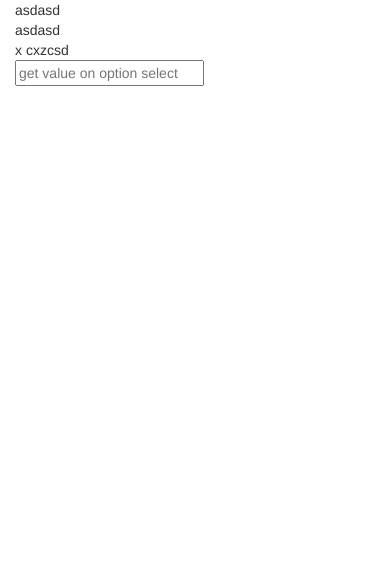
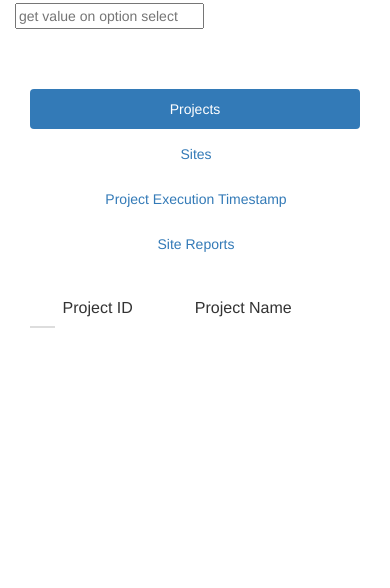
Before and after one commit to ctsit/rcreporter, a Django app: page /report/ in a window 390 px wide. Shown: the part 146-734 px from the top of the page. Run offline with Django 3.2, Linux system fonts and the light colour scheme; data that the repository does not hold is empty; some libraries are stand-ins or nearby versions.

Commit message:
Fixed the bug in models for foreign key column name, and modified the main dashboard template git status

```diff
--- a/reportingTool/templates/reportingTool/main.html
+++ b/reportingTool/templates/reportingTool/main.html
@@ -16,7 +16,7 @@
 			<span>Select a query from the Drop Down</span>
 			</br>
 		  	<select name='query-name' id='query-id' class="form-control input-md" onchange="run()">
-		  		{% for txt,sql in objects %}
+		  		{% for txt,sql in queryObjects %}
 		  			<option value="{{txt}}">
 		  				{{sql}}
 		  			</option>
@@ -24,12 +24,116 @@
 		  	</select>
 
 		  	<div class='row'>
-			  	<div class='col-sm-4'>asdasd</div>
-			  	<div class='col-sm-4'>asdasd</div>
-			  	<div class='col-sm-4'>x cxzcsd</div>
+			  	<div class='col-sm-4'></div>
+			  	<div class='col-sm-4'></div>
+			  	<div class='col-sm-4'></div>
 		  	</div>
 
 			<input type="text" id="srt" placeholder="get value on option select"><br>
+			</br>
+			</br>
+			</br>
+			<div class='container'>
+				<ul class='nav nav-pills nav-justified'>
+					<li class='active'>
+						<a data-toggle='tab' href='#project'>Projects</a>
+					</li>
+					<li>
+						<a data-toggle='tab' href='#site'>Sites</a>
+					</li>
+					<li>
+						<a data-toggle='tab' href='#projExecTmStmp'>Project Execution Timestamp</a>
+					</li>
+					<li>
+						<a data-toggle='tab' href='#siteReports'>Site Reports</a>
+					</li>
+				</ul>
+				<br>
+				<div class='tab-content'>
+					<div id='project' class='tab-pane fade in active'>
+						<table class='table'>
+							<thead>
+								<th class='row'>
+									<td> Project ID </td>
+									<td> Project Name </td>
+								</th>
+							</thead>
+							<tbody>
+								{% for object in projectObjects %}
+								<tr class='row'>
+									{% for value in object %}
+										<td> {{value}}</td>
+									{% endfor %}
+								</tr>
+								{% endfor %}
+							</tbody>
+						</table>
+					</div>
+					<div id='site' class='tab-pane fade'>
+						<table class='table table-fixed'>
+							<thead>
+								<th class='row'>
+									<td> Site ID </td>
+									<td> Site Name </td>
+									<td> Project ID </td>
+								</th>
+							</thead>
+							<tbody>
+								{% for object in siteObjects %}
+								<tr class='row'>
+									{% for value in object %}
+										<td> {{value}}</td>
+									{% endfor %}
+								</tr>
+								{% endfor %}
+							</tbody>
+						</table>
+					</div>
+					<div id='projExecTmStmp' class='tab-pane fade'>
+						<table class='table'>
+							<thead>
+								<th class='row'>
+									<td> TimeStamp ID </td>
+									<td> Start Timestamp </td>
+									<td> End Timestamp </td>
+									<td> Project ID </td>
+								</th>
+							</thead>
+							<tbody>
+								{% for object in execTmObjects %}
+								<tr class='row'>
+									{% for value in object %}
+										<td> {{value}}</td>
+									{% endfor %}
+								</tr>
+								{% endfor %}
+							</tbody>
+						</table>
+					</div>
+					<div id='siteReports' class='tab-pane fade'>
+						<table class='table'>
+							<thead>
+								<th class='row'>
+									<td> Report ID </td>
+									<td> Patient Count </td>
+									<td> Execution ID </td>
+									<td> Site ID </td>
+								</th>
+							</thead>
+							<tbody>
+								{% for object in siteReportObjects %}
+								<tr class='row'>
+									{% for value in object %}
+										<td> {{value}}</td>
+									{% endfor %}
+								</tr>
+								{% endfor %}
+							</tbody>
+						</table>
+					</div>
+				</div>
+			</div>
+
 		</fieldset>
 	</form>
 	<label id='ans'></span>
--- a/reportingTool/views.py
+++ b/reportingTool/views.py
@@ -1,24 +1,48 @@
 from django.shortcuts import render, get_object_or_404
 from django.http import HttpResponse, HttpResponseRedirect
-from .models import Queries
+from .models import Projects, Sites, Proj_Exec_TimeStmp, Site_Reports, Queries
 from .forms import QueriesForm
 from datetime import datetime
+
+def getItemsList(items, dropDown=False):
+    objects = []
+    if dropDown:
+        if len(items)>0:
+            fields = items[0]._meta
+            for item in items:
+                query_Text = str(fields.get_field('query_text').value_to_string(item))
+                query_Sql = str(fields.get_field('query_sql').value_to_string(item))
+                objects.append((query_Text, query_Sql))
+    else:
+        for item in items:
+            objects.append([str(field.value_to_string(item)) for field in item._meta.fields])
+    return objects
 
 # Create your views here.
 def index(request):
     items = Queries.objects.all()
+    queryObjects = getItemsList(items, True)
 
-    objects = []
-    if len(items)>0:
-        fields = items[0]._meta
-        for item in items:
-            query_Text = str(fields.get_field('query_text').value_to_string(item))
-            query_Sql = str(fields.get_field('query_sql').value_to_string(item))
-            objects.append((query_Text, query_Sql))
+    items = Projects.objects.all()
+    projectObjects = getItemsList(items)
+
+    items = Sites.objects.all()
+    siteObjects = getItemsList(items)
+    print siteObjects
+
+    items = Proj_Exec_TimeStmp.objects.all()
+    execTmObjects = getItemsList(items)
+
+    items = Site_Reports.objects.all()
+    siteReportObjects = getItemsList(items)
 
     context = {
     'title': 'Dashboard',
-    'objects': objects,
+    'queryObjects': queryObjects,
+    'projectObjects': projectObjects,
+    'siteObjects': siteObjects,
+    'execTmObjects': execTmObjects,
+    'siteReportObjects': siteReportObjects
     }
     return render(request, 'reportingTool/main.html', context)
 
@@ -49,9 +73,7 @@ def query_update(request, id):
 
 def list_queries(request):
     items = Queries.objects.all()
-    objects = []
-    for item in items:
-        objects.append([str(field.value_to_string(item)) for field in item._meta.fields])
+    objects = getItemsList(items)
     context = {
     'title':'Queries',
     'objects':objects,
```
Also changed, not shown: reportingTool/models.py (+4 -4 lines).
